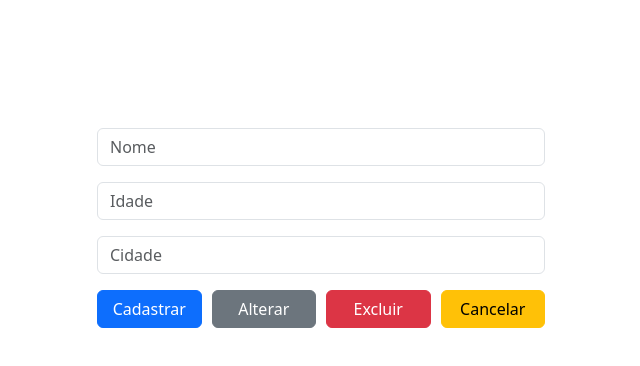
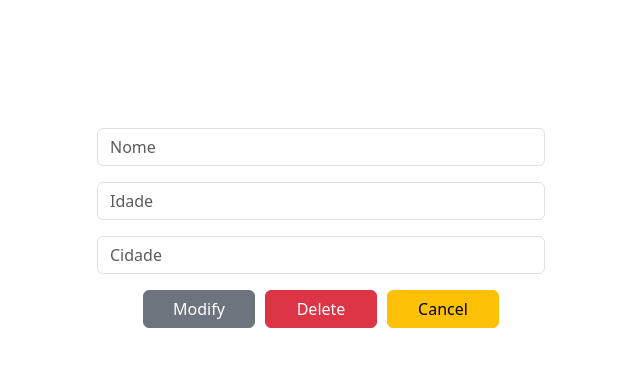
Before and after one commit to Lufeltz/Learning, a React (Vite) app in the folder React-Hooks/projeto/: page / in a window 1280 px wide. Shown: the top 366 px of the page, without its empty margins (319-959 px from the left). Built offline with nearby package versions, Linux system fonts and the light colour scheme.

Commit message:
chore: Adicionar uma validação do estado register para mostrar os botões de Modify, Delete e Cancel ou apenas o de Register

```diff
--- a/React-Hooks/projeto/src/Form.jsx
+++ b/React-Hooks/projeto/src/Form.jsx
@@ -1,4 +1,4 @@
-function Form() {
+function Form({ register }) {
     return (
         <form>
             <input
@@ -9,38 +9,43 @@ function Form() {
             />
             <input
                 type="number"
-                name="idade"
+                name="age"
                 placeholder="Idade"
                 className="form-control"
             />
             <input
                 type="text"
-                name="cidade"
+                name="city"
                 placeholder="Cidade"
                 className="form-control"
             />
 
             <div className="btn-flux">
+                {register ? (
                     <input
                         type="button"
-                    value="Cadastrar"
+                        value="Register"
                         className="btn btn-primary"
                     />
+                ) : (
+                    <div>
                         <input
                             type="button"
-                    value="Alterar"
+                            value="Modify"
                             className="btn btn-secondary"
                         />
                         <input
                             type="button"
-                    value="Excluir"
+                            value="Delete"
                             className="btn btn-danger"
                         />
                         <input
                             type="button"
-                    value="Cancelar"
+                            value="Cancel"
                             className="btn btn-warning"
                         />
+                    </div>
+                )}
             </div>
         </form>
     );
```
Lines whose indentation alone changed are shown as unchanged.
